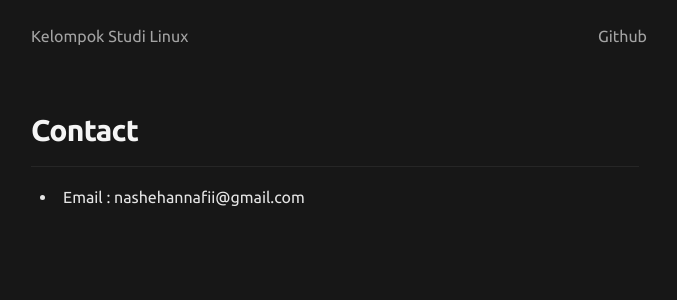
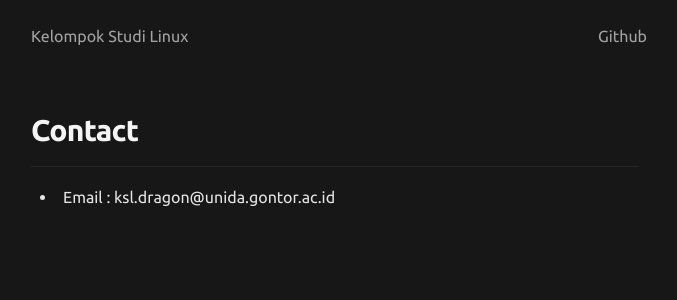
Before and after one commit to ksldragon/ksldragon.github.io, a Jekyll site: the page built from contact.md, in a window 1280 px wide. Shown: the top 300 px of the page, without its empty margins (305-982 px from the left). Built offline with Jekyll 4.4.1, drawn with Linux system fonts in a browser that asks for light colours.

Commit message:
[Nasheh]=>[Update]

```diff
--- a/contact.md
+++ b/contact.md
@@ -4,4 +4,4 @@ title: Contact
 permalink: /contact/
 ---
 
-* Email : nashehannafii@gmail.com
+* Email : ksl.dragon@unida.gontor.ac.id
```
